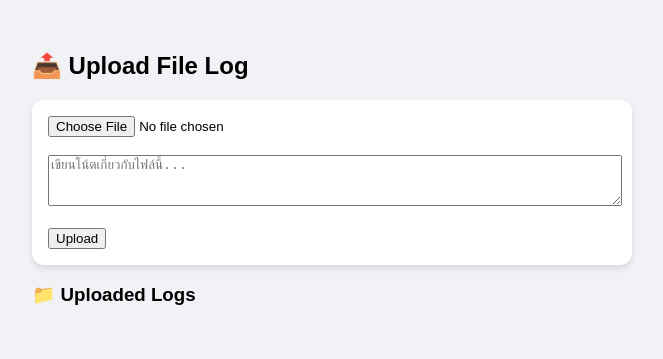
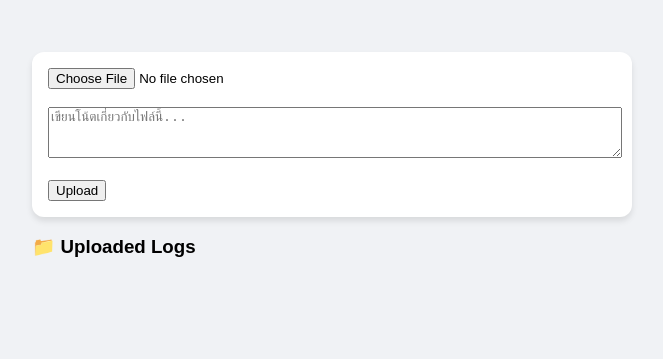
Before and after one commit to TakahiroEX666/uploads, a plain HTML site: page index.html in a window 1280 px wide. Shown: the whole page, without its empty margins (308-971 px from the left). Drawn offline with nearby package versions, Linux system fonts and the light colour scheme.

Commit message:
Update index.html

```diff
--- a/index.html
+++ b/index.html
@@ -15,7 +15,7 @@
 </head>
 <body>
 
-  <h2>📤 Upload File Log</h2>
+  <h2></h2>
   <div class="card">
     <input type="file" id="fileInput" /><br><br>
     <textarea id="noteInput" rows="3" placeholder="เขียนโน้ตเกี่ยวกับไฟล์นี้..." style="width: 100%;"></textarea><br><br>
```
